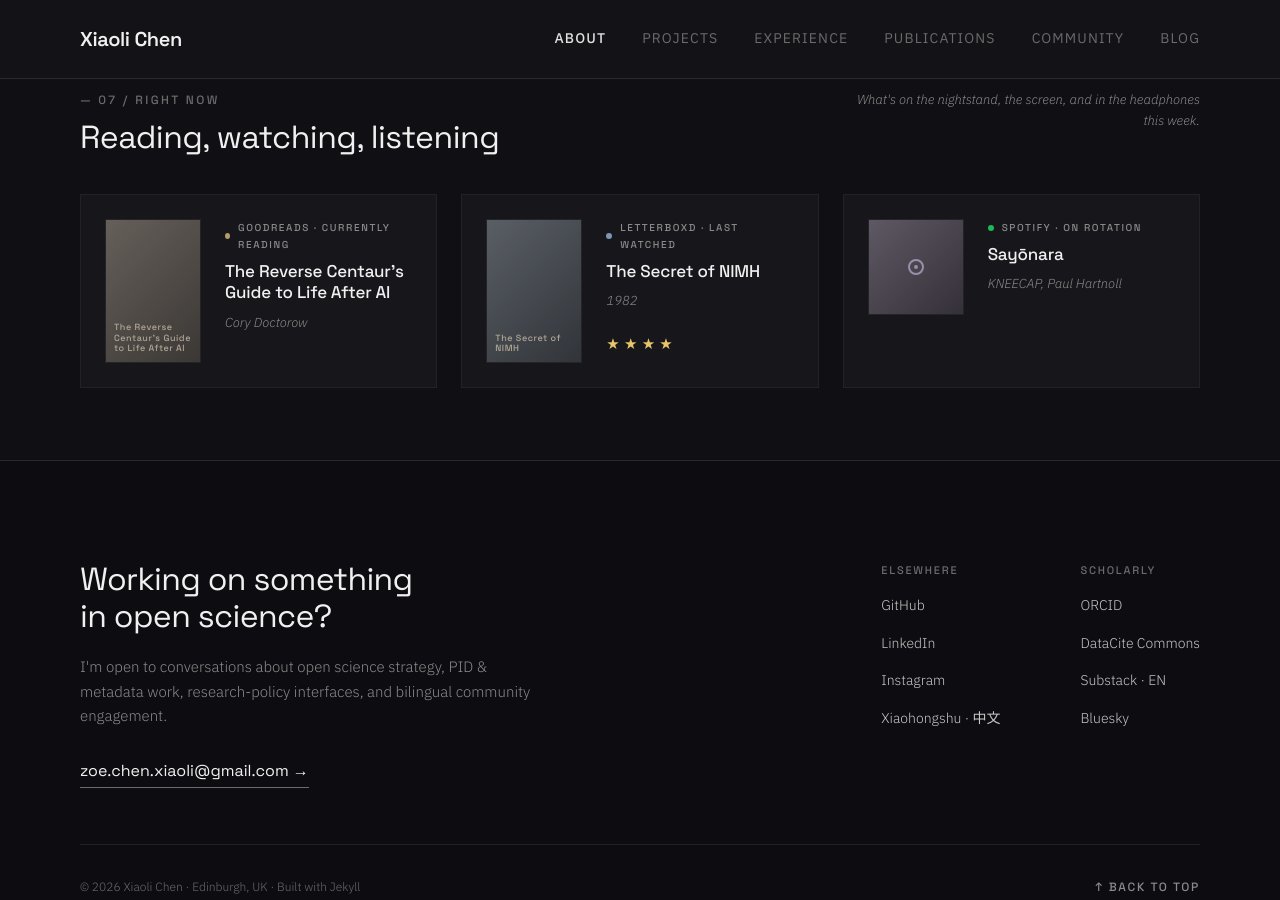
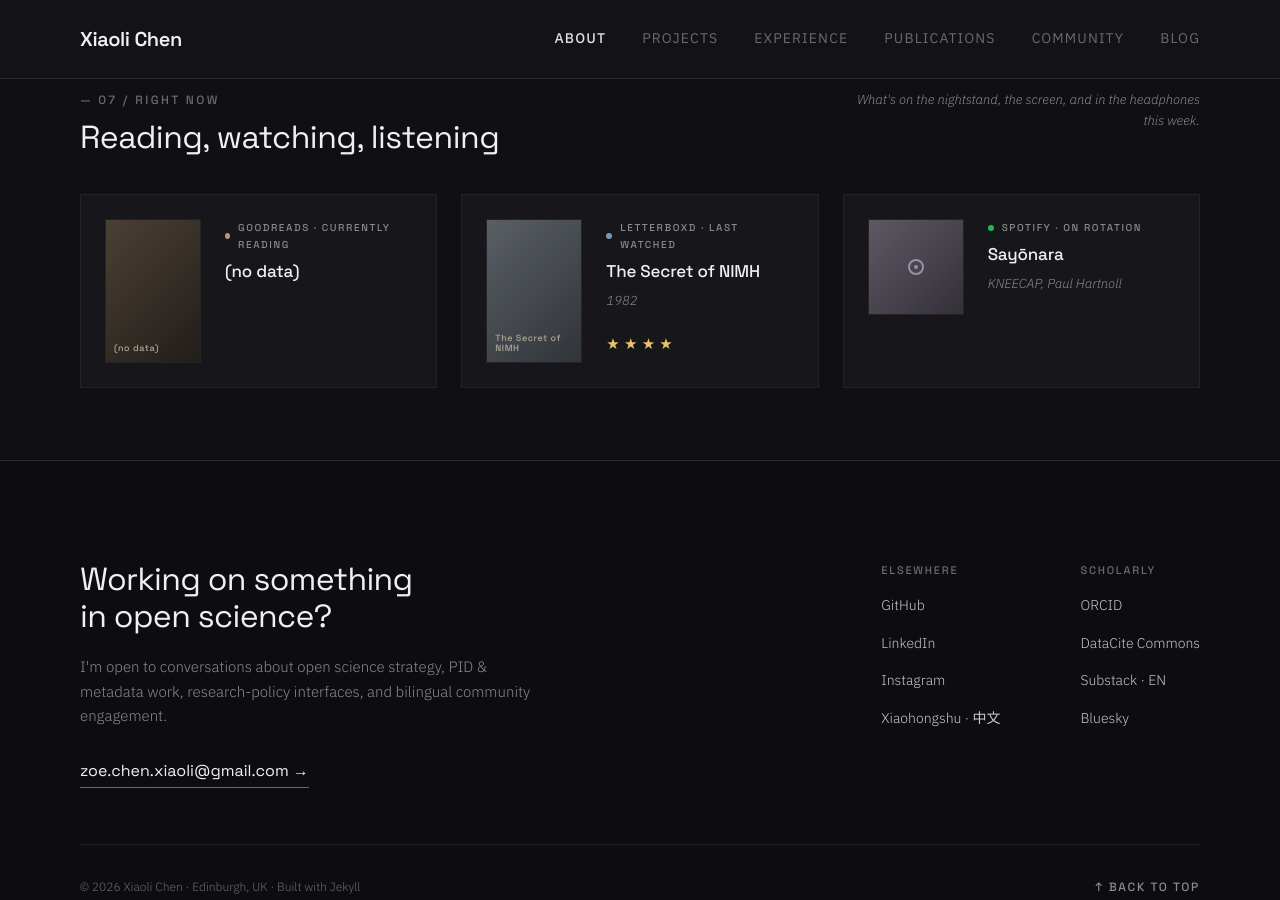
Before and after one commit to xchen101/xchen101.github.io, a Jekyll site: the page built from index.md, in a window 1280 px wide and 900 px high, scrolled down 6696 px. Built offline with Jekyll 4.4.1, drawn with Linux system fonts in a browser that asks for light colours; comment, search, counter and statistics services are not loaded; grey boxes are pictures that could not be loaded.

Commit message:
update: Right Now widget data (auto)

```diff
--- a/_data/now.yml
+++ b/_data/now.yml
@@ -1,14 +1,12 @@
-# Right now — auto-generated by Hermes cron on 2026-07-15 11:00 UTC
+# Right now — auto-generated by Hermes cron on 2026-07-15 17:02 UTC
 # Sources: Goodreads RSS / Letterboxd RSS / Spotify API
 
 reading:
   service: "Goodreads"
   accent: "#B59B6E"
   label: "Currently reading"
-  title: "The Reverse Centaur's Guide to Life After AI"
-  author: "Cory Doctorow"
+  title: "(no data)"
   profile_url: "https://www.goodreads.com/user/show/12162109-xiaoli"
-  image: "https://i.gr-assets.com/images/S/compressed.photo.goodreads.com/books/1772829981l/245645195._SY475_.jpg"
 
 watching:
   service: "Letterboxd"
```
